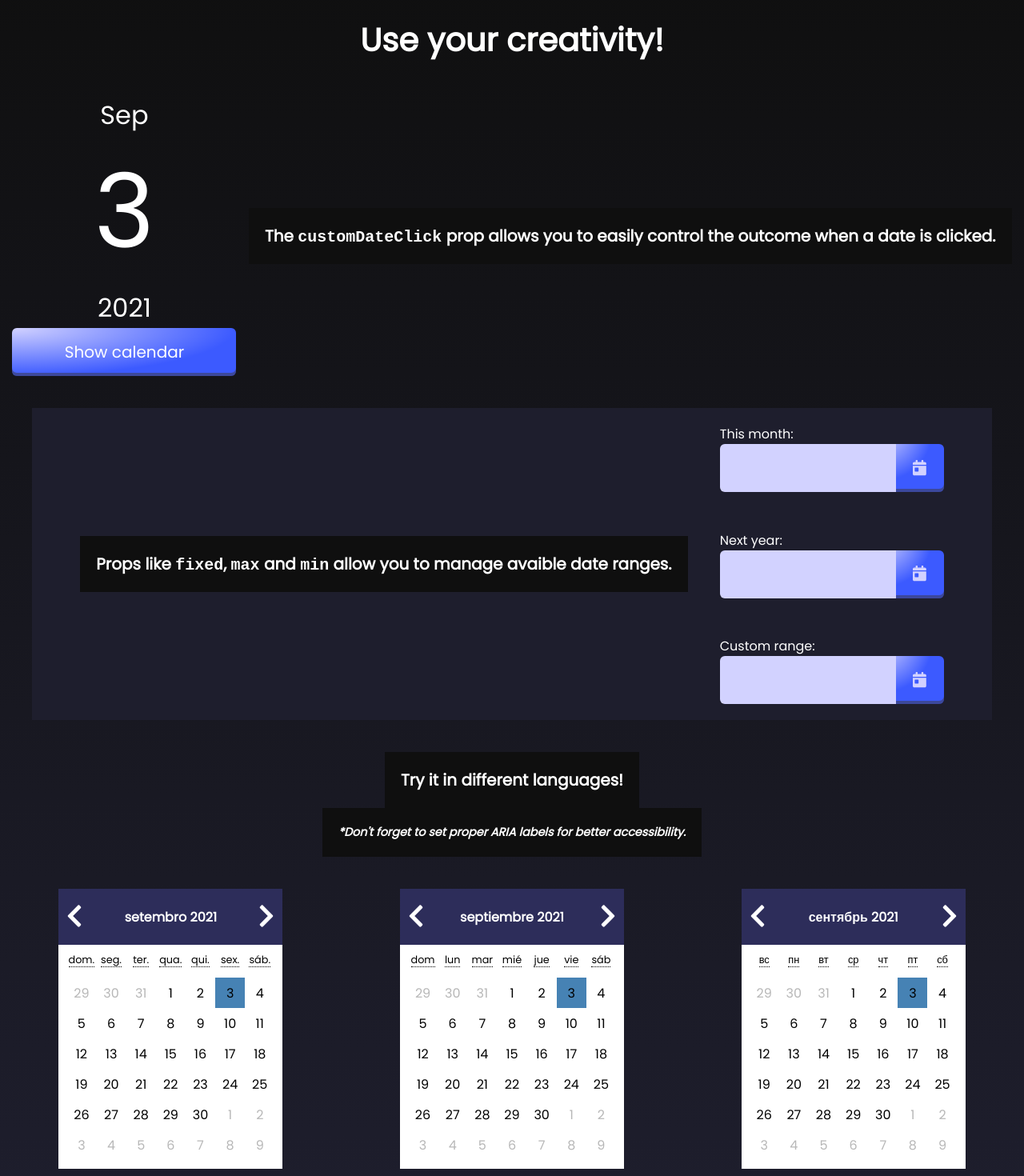
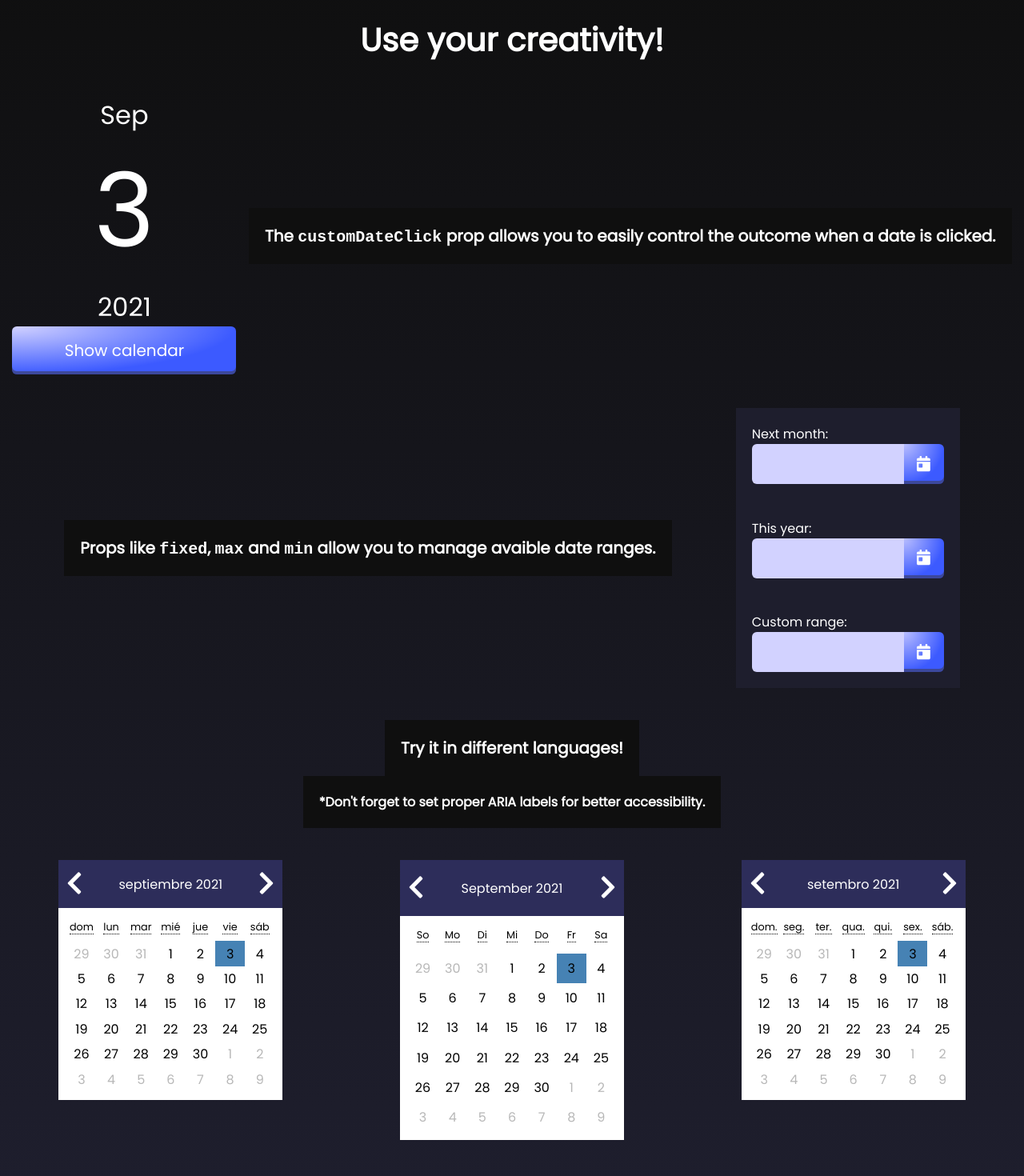
Before and after one commit to limapaulobsb/react-calendar, a React (Create React App) app: page / in a window 1280 px wide. Shown: the part 860-2330 px from the top of the page at 80% size. Built offline with nearby package versions, Linux system fonts and the light colour scheme.

Commit message:
'Example3' complete and code revised

```diff
--- a/src/App.jsx
+++ b/src/App.jsx
@@ -9,14 +9,16 @@ function App() {
   return (
     <main>
       <header>
-        <h2>React Calendar</h2>
+        <h2>Relux Calendar</h2>
       </header>
       <section className='hero'>
         <h2>
-          A simple, well commented, highly customizable calendar component for React.
+          A simple, highly customizable calendar component built with{' '}
+          <a href='https://reactjs.org/'>React</a> and{' '}
+          <a href='https://moment.github.io/luxon'>Luxon</a>.
         </h2>
         <div className='hero__calendar-container'>
-          <Calendar height='500px' width='500px' fixed='month' />
+          <Calendar height='500px' width='500px' fontSize='18px' />
         </div>
       </section>
       <section className='features'>
@@ -38,28 +40,27 @@ function App() {
         <div>
           <h3>Try it in different languages!</h3>
           <h4>*Don&apos;t forget to set proper ARIA labels for better accessibility.</h4>
-          <div className='languages-container'>
+          <div className='languages'>
             <Calendar
-              ariaNextBtn='Próxima data'
-              ariaPrevBtn='Data anterior'
+              lang='es'
+              ariaNextBtn='Próxima'
+              ariaPrevBtn='Previa'
+              width='280px'
+              height='300px'
+            />
+            <Calendar lang='de' ariaNextBtn='Nächste' ariaPrevBtn='Vorherige' />
+            <Calendar
               lang='pt-BR'
-            />
-            <Calendar
-              ariaNextBtn='Proxima fecha'
-              ariaPrevBtn='Fecha anterior'
-              lang='es'
-            />
-            <Calendar
-              ariaNextBtn='Следующая дата'
-              ariaPrevBtn='Предыдущая дата'
-              lang='ru'
+              ariaNextBtn='Próxima'
+              ariaPrevBtn='Anterior'
+              width='280px'
+              height='300px'
             />
           </div>
         </div>
       </section>
       <section className='adventure'>
         <div className='parallax' />
-        <h1>Let&apos;s go on an adventure?</h1>
         <Example3 />
       </section>
     </main>
--- a/src/components/examples/Example2.jsx
+++ b/src/components/examples/Example2.jsx
@@ -1,80 +1,44 @@
 import React, { useRef, useState } from 'react';
 import { DateTime } from 'luxon';
 
-import Calendar from '../main/Calendar';
 import { FontAwesomeIcon } from '@fortawesome/react-fontawesome';
 import { faCalendarDay } from '@fortawesome/free-solid-svg-icons';
-
+import Calendar from '../main/Calendar';
 import '../../styles/Example2.css';
 
 function Example2() {
   const inputRef = [useRef(), useRef(), useRef()];
   const [showCalendar, setShowCalendar] = useState(-1);
 
-  const { year } = DateTime.now().plus({ year: 1 });
+  const { month } = DateTime.now().plus({ month: 1 });
+  const { year } = DateTime.now();
 
-  return (
-    <div className='example-2'>
+  const renderButtonGroup = (i, label) => (
     <div className='example-2__button-group'>
-        <label htmlFor='first-input'>This month:</label>
+      <label htmlFor='first-input'>{label}</label>
       <div>
         <input
           type='text'
           className='example-2__input'
-            name=''
           id='first-input'
-            ref={inputRef[0]}
+          ref={inputRef[i]}
           disabled
         />
         <button
           type='button'
           className='example-2__button'
-            onClick={() => setShowCalendar(0)}
+          aria-label='Calendar button'
+          onClick={() => setShowCalendar(i)}
         >
           <FontAwesomeIcon icon={faCalendarDay} />
         </button>
       </div>
     </div>
-      <div className='example-2__button-group'>
-        <label htmlFor='second-input'>Next year:</label>
-        <div>
-          <input
-            type='text'
-            className='example-2__input'
-            name=''
-            id='second-input'
-            ref={inputRef[1]}
-            disabled
-          />
-          <button
-            type='button'
-            className='example-2__button'
-            onClick={() => setShowCalendar(1)}
-          >
-            <FontAwesomeIcon icon={faCalendarDay} />
-          </button>
-        </div>
-      </div>
-      <div className='example-2__button-group'>
-        <label htmlFor='third-input'>Custom range:</label>
-        <div>
-          <input
-            type='text'
-            className='example-2__input'
-            name=''
-            id='third-input'
-            ref={inputRef[2]}
-            disabled
-          />
-          <button
-            type='button'
-            className='example-2__button'
-            onClick={() => setShowCalendar(2)}
-          >
-            <FontAwesomeIcon icon={faCalendarDay} />
-          </button>
-        </div>
-      </div>
+  );
+
+  return (
+    <div className='example-2'>
+      {renderButtonGroup(0, 'Next month:')}
       {showCalendar === 0 && (
         <div className='example-2__calendar-container'>
           <Calendar
@@ -82,10 +46,11 @@ function Example2() {
               inputRef[0].current.value = dt.toLocaleString(DateTime.DATE_SHORT);
               setShowCalendar(-1);
             }}
-            fixed='month'
+            fixed={{ month }}
           />
         </div>
       )}
+      {renderButtonGroup(1, 'This year:')}
       {showCalendar === 1 && (
         <div className='example-2__calendar-container'>
           <Calendar
@@ -94,9 +59,11 @@ function Example2() {
               setShowCalendar(-1);
             }}
             fixed={{ year }}
+            start={{ month: 1, year }}
           />
         </div>
       )}
+      {renderButtonGroup(2, 'Custom range:')}
       {showCalendar === 2 && (
         <div className='example-2__calendar-container'>
           <Calendar
@@ -104,8 +71,8 @@ function Example2() {
               inputRef[2].current.value = dt.toLocaleString(DateTime.DATE_SHORT);
               setShowCalendar(-1);
             }}
-            max={{ day: 18, month: 2, year: 2022 }}
-            min={{ day: 22, month: 12, year: 2021 }}
+            min={{ day: 12, month: 12, year: 2050 }}
+            max={{ day: 20, month: 2, year: 2051 }}
           />
         </div>
       )}
--- a/src/components/examples/Example3.jsx
+++ b/src/components/examples/Example3.jsx
@@ -1,4 +1,4 @@
-import React, { useState } from 'react';
+import React, { useEffect, useState } from 'react';
 import { DateTime } from 'luxon';
 import cx from 'classnames';
 
@@ -7,12 +7,15 @@ import '../../styles/Example3.css';
 
 function Example3() {
   const [date, setDate] = useState('');
+  const [countDown, setCountDown] = useState(0);
   const [showModal, setShowModal] = useState(false);
 
-  const { day, month, year } = DateTime.now().plus({ day: 1 });
+  const { day: minDay } = DateTime.now().plus({ day: 1 });
+  const { day, month, year } = DateTime.now().plus({ year: 1 });
 
-  return (
-    <div className='example-3'>
+  const renderButton = () => (
+    <div>
+      <h1>Let&apos;s go on an adventure?</h1>
       <button
         type='button'
         className='example-3__button'
@@ -20,20 +23,60 @@ function Example3() {
       >
         Choose a date
       </button>
+    </div>
+  );
+
+  const renderCountDown = () => {
+    return (
+      <div>
+        <h2
+          role='button'
+          aria-label='Open calendar'
+          tabIndex='0'
+          onClick={() => setShowModal(true)}
+          onKeyUp={(event) => {
+            if (event.key === 'Enter') setShowModal(true);
+          }}
+        >{`Cool! Scheduled for ${date}`}</h2>
+        <p>I will literally be counting the seconds until then!</p>
+        <p>
+          In the meantime, take a look at the full code and some other projects on my{' '}
+          <a href='https://github.com/limapaulobsb' target='_blank' rel='noreferrer'>
+            GitHub profile!
+          </a>
+        </p>
+        <span>{countDown.toLocaleString()}</span>
+      </div>
+    );
+  };
+
+  useEffect(() => {
+    const intervalID = setInterval(() => {
+      if (date) {
+        setCountDown(countDown - 1);
+      }
+    }, 1000);
+    return () => clearInterval(intervalID);
+  });
+
+  return (
+    <div className='example-3'>
+      {date ? renderCountDown() : renderButton()}
       <div className={cx('modal', { 'modal--visible': showModal })}>
         <Calendar
           customDateClick={(dt) => {
             setDate(dt.toLocaleString(DateTime.DATE_HUGE));
+            setCountDown(Math.trunc((dt - DateTime.now()) / 1000));
             setShowModal(false);
           }}
-          min={{ day, month, year }}
+          max={{ day, month, year }}
+          min={{ day: minDay }}
         />
       </div>
       <div
         className={cx('backdrop', { 'backdrop--visible': showModal })}
         onClick={() => setShowModal(false)}
       />
-      {date && <h3>{`Cool! Scheduled for ${date}`}</h3>}
     </div>
   );
 }
--- a/src/components/main/Calendar.jsx
+++ b/src/components/main/Calendar.jsx
@@ -3,9 +3,9 @@ import PropTypes from 'prop-types';
 import { DateTime, Settings } from 'luxon';
 import cx from 'classnames';
 
-import CalendarTable from './CalendarTable.jsx';
 import { FontAwesomeIcon } from '@fortawesome/react-fontawesome';
 import { faChevronLeft, faChevronRight } from '@fortawesome/free-solid-svg-icons';
+import CalendarTable from './CalendarTable';
 import '../../styles/Calendar.css';
 
 function Calendar({
@@ -105,7 +105,7 @@ function Calendar({
             <FontAwesomeIcon icon={faChevronLeft} />
           </button>
         </div>
-        <div className='calendar__header__main-button-container'>
+        <div>
           <button
             type='button'
             className='calendar__header__main-button'
@@ -150,7 +150,6 @@ function Calendar({
 }
 
 Calendar.propTypes = {
-  absolute: PropTypes.bool,
   ariaPrevBtn: PropTypes.string,
   ariaNextBtn: PropTypes.string,
   customDateClick: PropTypes.func,
@@ -158,8 +157,8 @@ Calendar.propTypes = {
   fontSize: PropTypes.string,
   height: PropTypes.string,
   lang: PropTypes.string,
+  max: PropTypes.oneOfType([PropTypes.object, PropTypes.string]),
   min: PropTypes.oneOfType([PropTypes.object, PropTypes.string]),
-  max: PropTypes.oneOfType([PropTypes.object, PropTypes.string]),
   start: PropTypes.object,
   width: PropTypes.string,
 };
--- a/src/components/main/CalendarTable.jsx
+++ b/src/components/main/CalendarTable.jsx
@@ -34,7 +34,7 @@ function CalendarTable({ customDateClick, maxDt, minDt, selectedDt }) {
         aria-label={el.toLocaleString(DateTime.DATE_HUGE)}
         key={el.ordinal}
         onClick={() => customDateClick(el)}
-        disabled={!el.hasSame(selectedDt, 'month') || el > maxDt || el < minDt}
+        disabled={!el.hasSame(selectedDt, 'month') || el < minDt || el > maxDt}
       >
         {el.day}
       </button>
@@ -51,8 +51,8 @@ function CalendarTable({ customDateClick, maxDt, minDt, selectedDt }) {
 
 CalendarTable.propTypes = {
   customDateClick: PropTypes.func.isRequired,
+  maxDt: PropTypes.object.isRequired,
   minDt: PropTypes.object.isRequired,
-  maxDt: PropTypes.object.isRequired,
   selectedDt: PropTypes.object.isRequired,
 };
 
--- a/src/styles/Calendar.css
+++ b/src/styles/Calendar.css
@@ -1,19 +1,15 @@
-/* @import url('https://fonts.googleapis.com/css2?family=Lato&display=swap'); */
-/* @import url('https://fonts.googleapis.com/css2?family=Ubuntu&display=swap'); */
-
 .calendar {
   background-color: white;
   color: black;
   display: flex;
   flex-direction: column;
-  /* font-family: 'Lato', sans-serif; */
-  /* font-family: 'Ubuntu', sans-serif; */
   height: 350px;
   width: 280px;
 }
 
 .calendar abbr {
   border-bottom: 1px dotted black;
+  font-size: 0.8em;
   text-decoration: none;
 }
 
@@ -26,12 +22,8 @@
   background-color: rgb(45, 45, 90);
   display: flex;
   height: 20%;
+  justify-content: space-between;
   padding: 0 10px;
-}
-
-.calendar__header__main-button-container {
-  flex-grow: 10;
-  text-align: center;
 }
 
 .calendar__date-buttons-container {
@@ -43,7 +35,6 @@
 
 .calendar__weekday-container {
   text-align: center;
-  font-size: 0.8em;
 }
 
 .calendar__month-buttons-container {
@@ -69,13 +60,12 @@
 }
 
 .calendar__header__arrow-button:disabled {
-  color:  rgb(30, 0, 60)
+  color:  rgb(30, 30, 30)
 }
 
 .calendar__header__main-button {
   color: white;
   font-size: 1em;
-  font-weight: bold;
 }
 
 .calendar__date-button {
--- a/src/styles/Example1.css
+++ b/src/styles/Example1.css
@@ -3,7 +3,6 @@
   display: flex;
   flex-direction: column;
   height: 350px;
-  justify-content: space-evenly;
   min-width: 280px;
   position: relative;
 }
@@ -35,7 +34,6 @@
   font-family: inherit;
   font-size: 1.25rem;
   height: 60px;
-  transition: 0.1s ease;
   width: 100%;
 }
 
--- a/src/styles/Example2.css
+++ b/src/styles/Example2.css
@@ -1,8 +1,10 @@
 .example-2 {
+  background-color: rgb(30, 30, 45);
   display: flex;
   flex-direction: column;
   height: 350px;
   justify-content: space-between;
+  padding: 20px;
   position: relative;
   width: 280px;
 }
@@ -10,8 +12,6 @@
 .example-2__button-group > div {
   align-items: center;
   display: flex;
-  justify-content: space-between;
-  width: 280px;
 }
 
 .example-2__input {
@@ -22,29 +22,28 @@
   color: rgb(90, 90, 90);
   font-family: inherit;
   font-size: 1.5rem;
-  height: 60px;
+  height: 50px;
   text-align: center;
-  width: 220px;
+  width: 190px;
 }
 
 .example-2__button {
   background-color: rgb(60, 90, 255);
   background-image: radial-gradient(
-    100% 100% at -25% -25%,
-    rgb(210, 210, 255) 0,
+    100% 100% at 0 0,
+    rgb(210, 210, 255) -20%,
     rgb(60, 90, 255) 100%
   );
   border: none;
   border-bottom-right-radius: 6px;
   border-top-right-radius: 6px;
   box-shadow: 0 -4px 0 rgba(60, 60, 90, 0.6) inset;
-  color: rgb(210, 210, 255);
+  color: white;
   cursor: pointer;
   font-family: inherit;
   font-size: 1.2rem;
-  height: 60px;
-  transition: 0.1s ease;
-  width: 60px;
+  height: 50px;
+  width: 50px;
 }
 
 .example-2__button:active {
@@ -55,5 +54,4 @@
   left: 0;
   position: absolute;
   top: 0;
-  z-index: 10;
 }
--- a/src/styles/index.css
+++ b/src/styles/index.css
@@ -11,20 +11,13 @@ body {
   font-family: 'Poppins', sans-serif;
 }
 
-
 h1 {
   font-size: 2.5rem;
-  margin: 80px 0 40px;
+  padding: 80px 0 40px;
 }
 
 h2 {
   font-size: 1.5rem;
-}
-
-.hero > h2 {
-  backdrop-filter: blur(4px);
-  background-color: rgba(0, 0, 0, 0.4);
-  padding: 20px;
 }
 
 h3 {
@@ -32,8 +25,7 @@ h3 {
 }
 
 h4 {
-  font-style: italic;
-  font-size: 0.9rem;
+  font-size: 1rem;
 }
 
 h1, h2, h3, h4 {
@@ -43,6 +35,12 @@ h1, h2, h3, h4 {
 h3, h4 {
   background-color: rgb(15, 15, 15);
   padding: 20px;
+}
+
+a {
+  border-bottom: 1px solid white;
+  color: inherit;
+  text-decoration: none;
 }
 
 header {
@@ -77,10 +75,14 @@ header {
   margin: 0 10px;
 }
 
+.hero > h2 {
+  backdrop-filter: blur(4px);
+  background-color: rgba(0, 0, 0, 0.4);
+  padding: 20px;
+}
+
 .features {
   background-image: linear-gradient(rgb(15, 15, 15), rgb(30, 30, 45));
-  display: flex;
-  flex-direction: column;
 }
 
 .features > div:first-of-type,
@@ -91,9 +93,7 @@ header {
 }
 
 .features > div:nth-of-type(2) {
-  background-color: rgb(30, 30, 45);
-  margin: 40px;
-  padding: 20px;
+  margin: 40px 0;
 }
 
 .features > div:nth-of-type(3) {
@@ -102,15 +102,15 @@ header {
   flex-direction: column;
 }
 
-.languages-container {
+.languages {
   display: flex;
+  flex-wrap: wrap;
   justify-content: space-around;
-  flex-wrap: wrap;
   margin: 40px 0;
   width: 100%;
 }
 
-.languages-container .calendar {
+.languages .calendar {
   margin-bottom: 20px;
 }
 
@@ -124,7 +124,7 @@ header {
   background-image: url('../assets/adventure.jpeg');
   background-position: bottom;
   background-size: cover;
-  min-height: 400px;
+  height: 400px;
 }
 
 @media screen and (max-width: 768px) {
@@ -137,6 +137,7 @@ header {
 
   h4 {
     background-color: unset;
+    font-size: 0.8rem;
     padding: 0;
   }
 
@@ -145,13 +146,11 @@ header {
   }
 
   .features > div:first-of-type {
-    flex-direction: column;
+    flex-direction: column-reverse;
   }
 
   .features > div:nth-of-type(2) {
     background-color: unset;
     flex-direction: column;
-    margin: 0;
-    padding: 0;
   }
 }
```
Also changed, not shown: src/components/examples/Example1.jsx (+6 -1 lines), src/styles/Example3.css (+55 -36 lines). Lines whose indentation alone changed are shown as unchanged.
